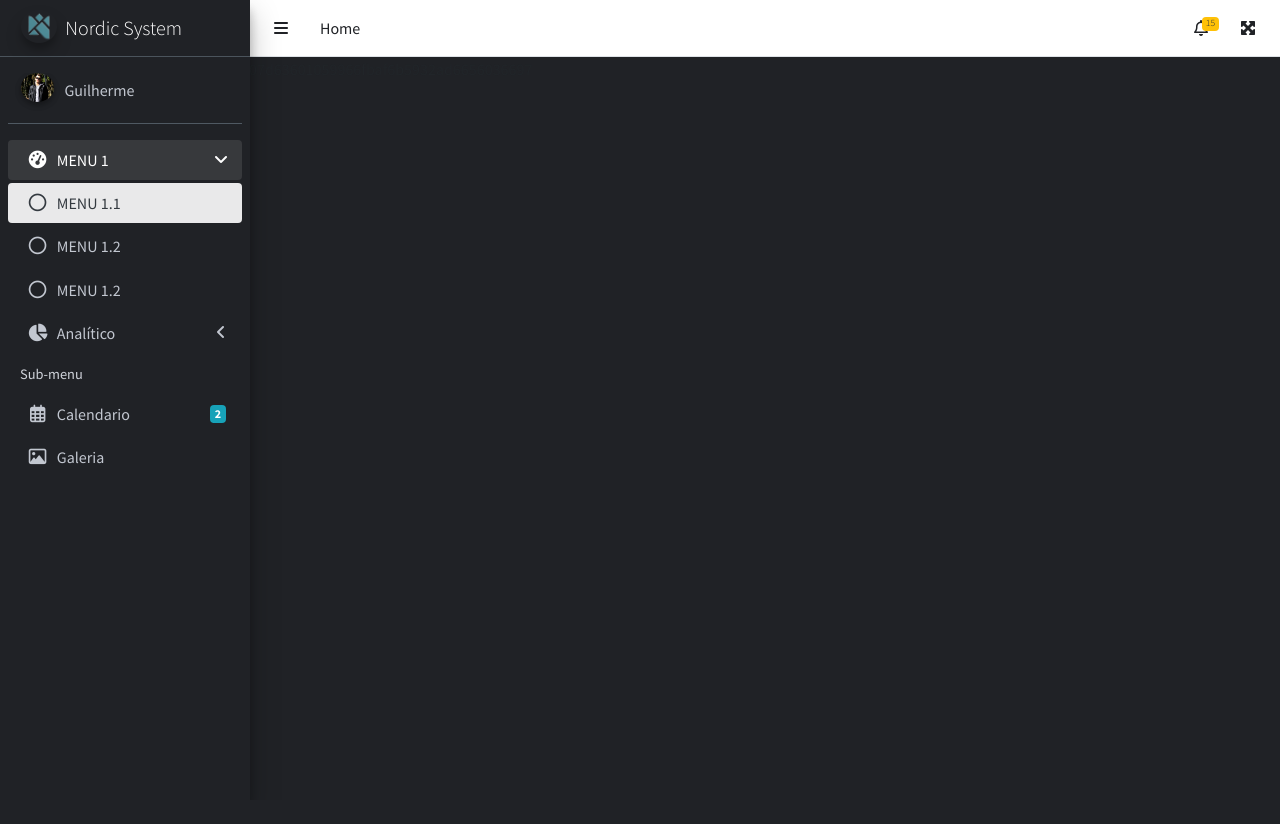
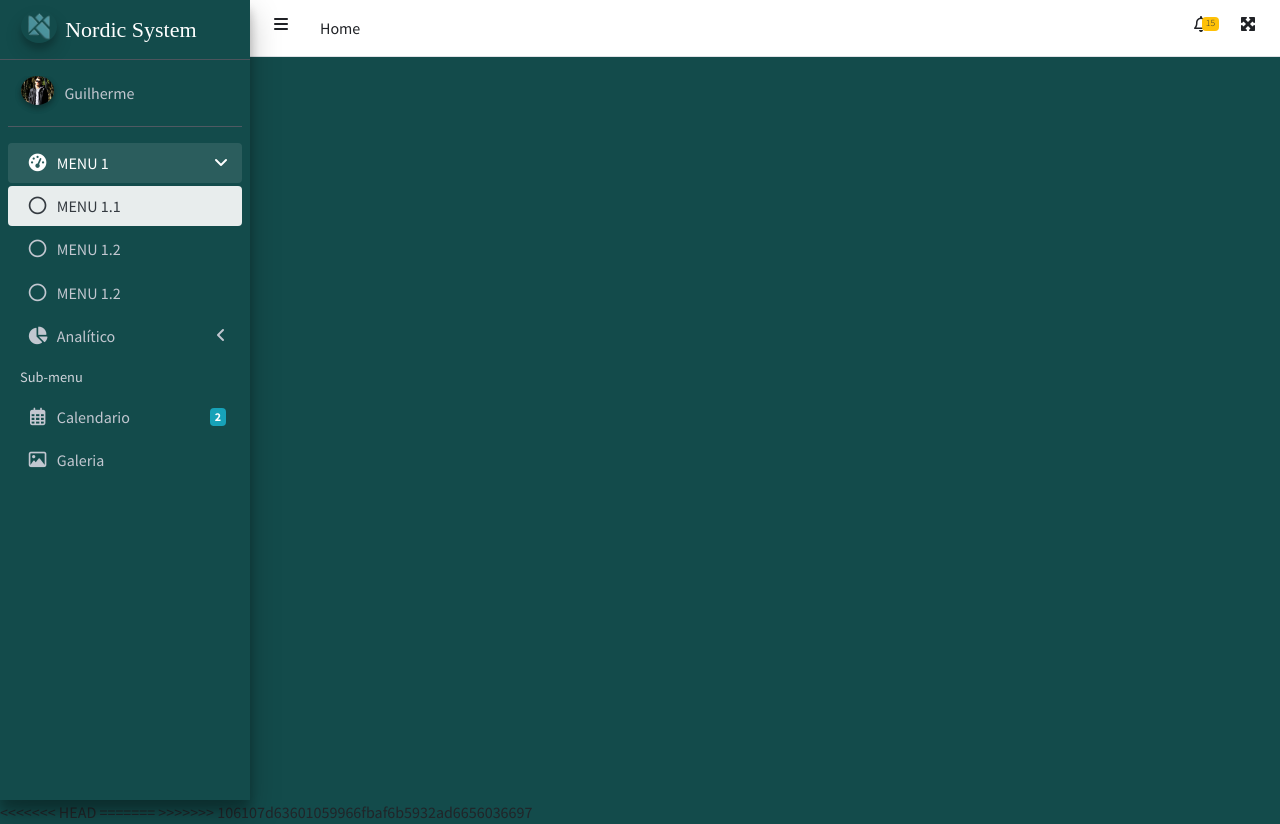
Before and after one commit to guimdavila/Sistema-de-controle-financeiro-PHP-JS-, a PHP site: page /Nordic/app/home.php in a window 1280 px wide. Before the commit the page ends 465 px from the top, so only its background shows below. Run offline with PHP 8.4, Linux system fonts and the light colour scheme; a user stored in the database is signed in; data comes from the database, SQL or seed files in the repository; some libraries are stand-ins or nearby versions.

Commit message:
alteração da cor do site e fonte

```diff
--- a/app/dist/css/styles.css
+++ b/app/dist/css/styles.css
@@ -1,5 +1,5 @@
 body{
-    background-color: #202226;
+    background-color: #134b4b;
 }
 
 
@@ -90,12 +90,13 @@ hr{
 }
 
 .brand-link {
-    background-color: #202226;
+    background-color: #134b4b;
+    font-size: 22px;
+    font-family: "Sedan", serif;
 }
-
 .os-content{
 
-    background-color: #202226;
+    background-color: #134b4b;
 }
 
 .navbar-light .navbar-nav .nav-link{
--- a/app/home.php
+++ b/app/home.php
@@ -1,20 +1,21 @@
 <?php
   session_start();
   include('php/funcoes.php');
+  include('partes/css.php') //importes de CSS
 
 ?>
 
 <!DOCTYPE html>
 <html lang="pt-br">
 
+
+
 <head>
   <meta charset="utf-8">
   <meta name="viewport" content="width=device-width, initial-scale=1">
   <title>Nordic Finance</title>
 
-  <?php
-  include('partes/css.php') //importes de CSS
-  ?>
+
 
   <style type="text/css" href="index.css">
     <?php include('dist/css/styles.css')  ?>
@@ -23,6 +24,9 @@
 </head>
 
 <body class="hold-transition sidebar-mini layout-fixed">
+
+
+
   <div class="wrapper">
 
     <?php
```
